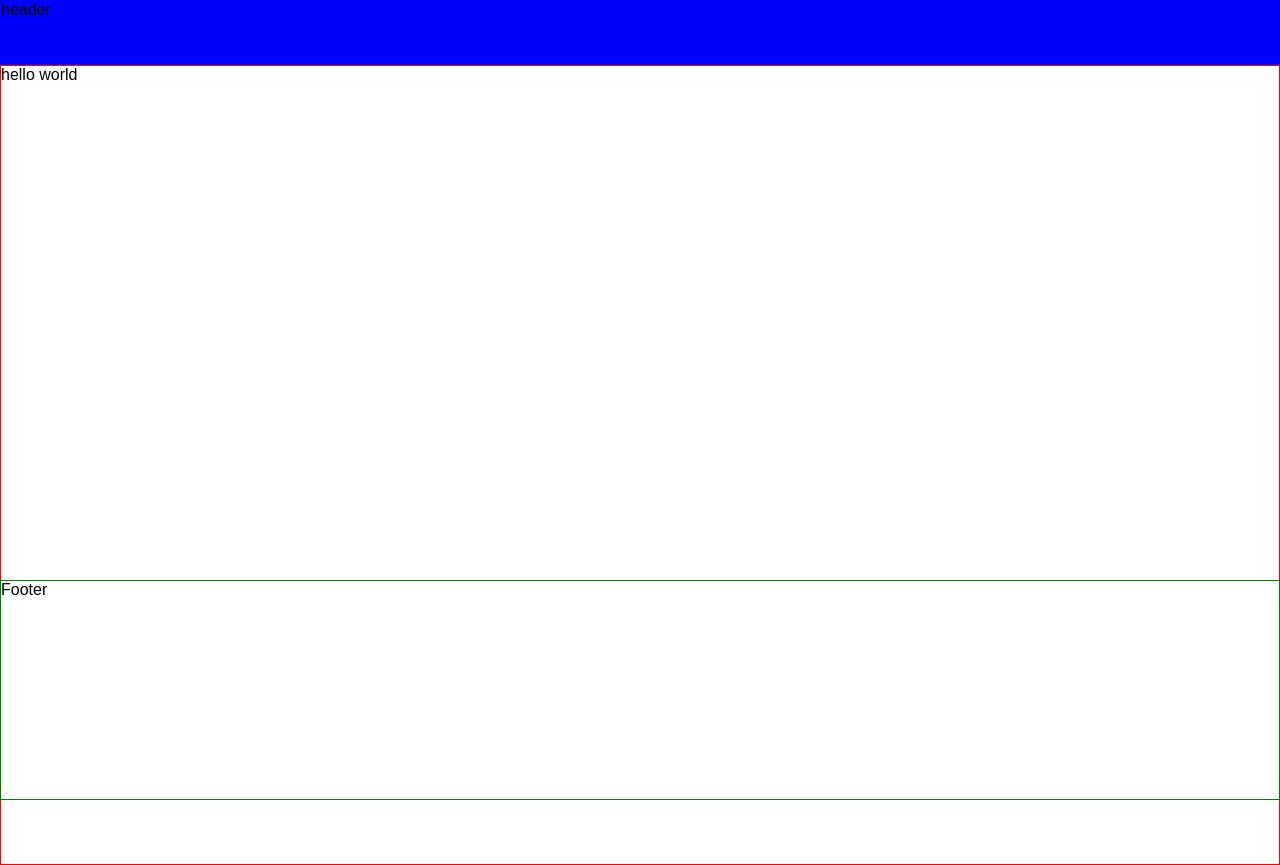
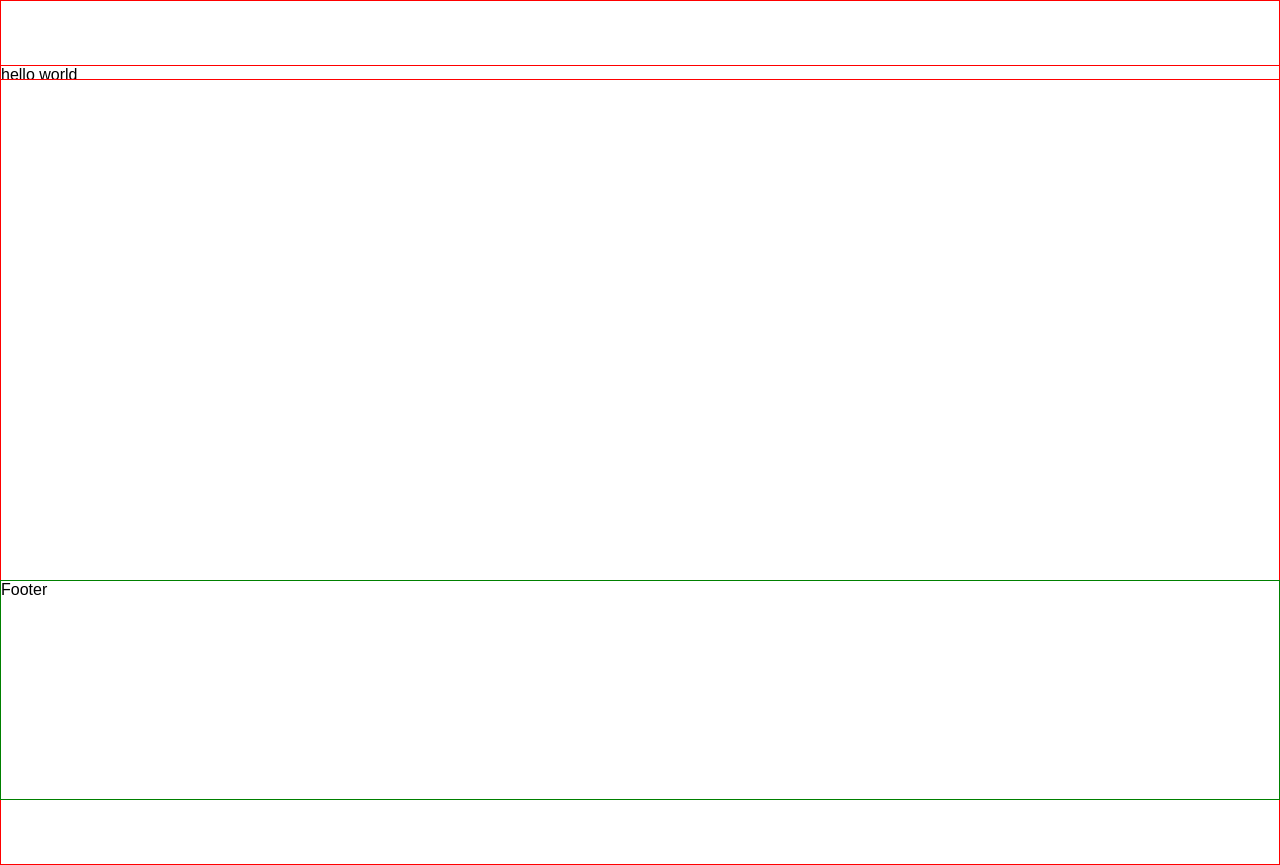
Before and after one commit to rickyshu/resume, a React (Vite) app: page / in a window 1280 px wide. Built offline with nearby package versions, Linux system fonts and the light colour scheme.

Commit message:
design: header 레이아웃 구현

```diff
--- a/src/layout/header/header.style.ts
+++ b/src/layout/header/header.style.ts
@@ -1,11 +1,77 @@
-import styled from "styled-components";
+import styled, { css } from "styled-components";
+import { RiSunFill } from "react-icons/ri";
+import { RiMoonClearFill } from "react-icons/ri";
 
-export const Header = styled.header`
+interface HedearProps {
+  headerColor: boolean;
+}
+export const Header = styled.header<HedearProps>`
   position: fixed;
   top: 0;
-  border: 1px solid blue;
   width: 100vw;
-  height: 65px;
+  height: 80px;
   z-index: 1;
-  background-color: blue;
+  background-color: ${(props) => (props.headerColor ? "#e41c6f" : "transparent")};
+  color: hsla(0, 0%, 100%, 0.7);
+  & .active {
+    background-color: #e41c6f;
+  }
 `;
+
+export const Wrapper = styled.section`
+  position: absolute;
+  top: 0;
+  bottom: 0;
+  width: 100%;
+  display: flex;
+  justify-content: space-between;
+  align-items: center;
+  padding: 0 1.5rem;
+  border: 1px solid red;
+`;
+
+export const Logo = styled.div`
+  font-size: 1.5rem;
+  font-weight: 700;
+`;
+
+export const LeftWrapper = styled.div`
+  display: flex;
+  justify-content: center;
+  align-items: center;
+`;
+
+export const Nav = styled.nav`
+  display: flex;
+  justify-content: center;
+  align-items: center;
+  gap: 10px;
+`;
+
+export const Link = styled.a`
+  padding: 0.5rem 0.5rem;
+  cursor: pointer;
+  &:hover {
+    border-bottom: 3px solid black;
+  }
+`;
+
+export const ThemeWrapper = styled.div`
+  display: flex;
+  justify-content: center;
+  align-items: center;
+  margin: 0 0.8rem;
+`;
+
+const CommonStyle = css`
+  font-size: 1.5rem;
+  cursor: pointer;
+`;
+
+export const SunIcon = styled(RiSunFill)`
+  ${CommonStyle};
+`;
+
+export const MoonIcon = styled(RiMoonClearFill)`
+  ${CommonStyle};
+`;
--- a/src/layout/header/header.tsx
+++ b/src/layout/header/header.tsx
@@ -1,7 +1,54 @@
 import * as S from "./header.style";
 
+import { useState } from "react";
+
+import { themeMode } from "../../recoil/Theme";
+import { useRecoilState } from "recoil";
+
+type LinkName = readonly ["About Me", "Introduction", "Skills", "Blogs", "Projects", "Studies"];
+
 const Header = () => {
-  return <S.Header>header</S.Header>;
+  const navList: LinkName = ["About Me", "Introduction", "Skills", "Blogs", "Projects", "Studies"];
+
+  const [headerColor, setHeaderColor] = useState<boolean>(false);
+
+  const [handleThemeMode, setHandleThemeMode] = useRecoilState<string>(themeMode);
+
+  const handleTheme = () => {
+    if (handleThemeMode === "dark") {
+      localStorage.setItem("theme", "light");
+      setHandleThemeMode("light");
+    } else if (handleThemeMode === "light") {
+      localStorage.setItem("theme", "dark");
+      setHandleThemeMode("dark");
+    }
+  };
+
+  const changeHeaderColor = () => {
+    if (window.scrollY >= 30) {
+      setHeaderColor(true);
+    } else {
+      setHeaderColor(false);
+    }
+  };
+
+  window.addEventListener("scroll", changeHeaderColor);
+
+  return (
+    <S.Header headerColor={headerColor}>
+      <S.Wrapper>
+        <S.Logo>Rickyshu's Portfolio</S.Logo>
+        <S.LeftWrapper>
+          <S.Nav>
+            {navList.map((element, index) => {
+              return <S.Link key={index}>{element}</S.Link>;
+            })}
+          </S.Nav>
+          <S.ThemeWrapper onClick={handleTheme}>{handleThemeMode === "light" ? <S.SunIcon /> : <S.MoonIcon />}</S.ThemeWrapper>
+        </S.LeftWrapper>
+      </S.Wrapper>
+    </S.Header>
+  );
 };
 
 export default Header;
```
